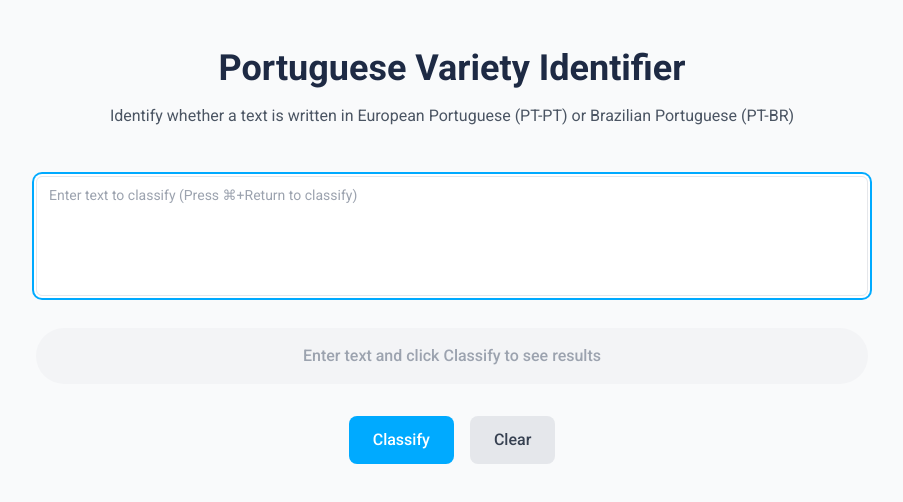
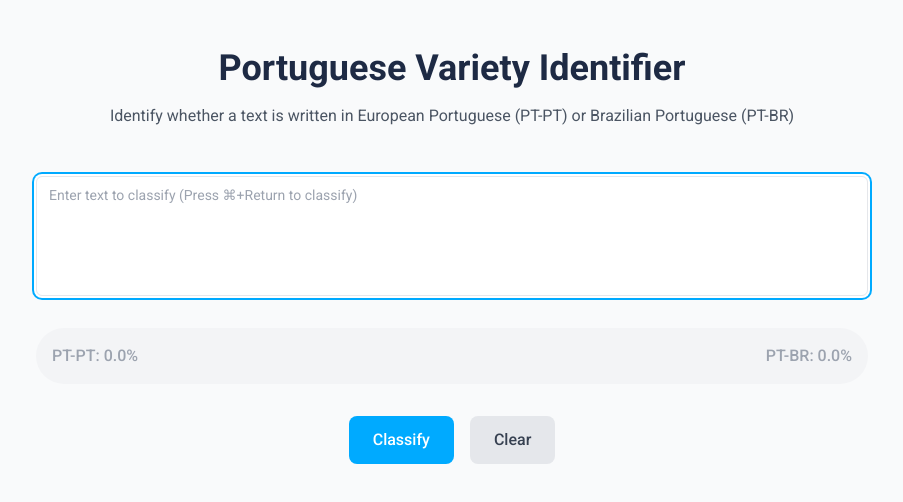
Before and after one commit to LIAAD/ptvid_demo, a Next.js app in the folder frontend/: page / in a window 1280 px wide. Shown: the top 502 px of the page, without its empty margins (188-1091 px from the left). Built offline with nearby package versions, Linux system fonts and the light colour scheme.

Commit message:
Fix score bar

```diff
--- a/frontend/src/app/page.tsx
+++ b/frontend/src/app/page.tsx
@@ -81,52 +81,29 @@ export default function Home() {
         {/* Results - Always visible */}
         <div className="mb-8">
           <div className="relative h-14 bg-gray-100 rounded-full overflow-hidden">
-            {/* PT-PT Score (Left side) */}
-            <div
-              className={`absolute top-0 left-0 h-full bg-light-blue transition-all duration-500 flex items-center
-                ${!hasClassified ? 'opacity-30' : ''}`}
-              style={{ width: `${results.ptPT * 100}%` }}
-            >
-              <span className={`text-white font-medium ml-4 whitespace-nowrap ${results.ptPT < 0.15 ? 'opacity-0' : ''}`}>
-                PT-PT: {(results.ptPT * 100).toFixed(1)}%
+            {/* Fixed Position Labels */}
+            <div className="absolute inset-0 flex items-center justify-between px-4 z-10">
+              <span className={`font-medium whitespace-nowrap ${hasClassified ? 'text-white' : 'text-gray-400'}`}>
+                PT-PT: {hasClassified ? (results.ptPT * 100).toFixed(1) : '0.0'}%
+              </span>
+              <span className={`font-medium whitespace-nowrap ${hasClassified ? 'text-white' : 'text-gray-400'}`}>
+                PT-BR: {hasClassified ? (results.ptBR * 100).toFixed(1) : '0.0'}%
               </span>
             </div>
 
+            {/* PT-PT Score (Left side) */}
+            <div
+              className={`absolute top-0 left-0 h-full bg-light-blue transition-all duration-500
+                ${!hasClassified ? 'opacity-30' : ''}`}
+              style={{ width: `${results.ptPT * 100}%` }}
+            />
+
             {/* PT-BR Score (Right side) */}
             <div
-              className={`absolute top-0 right-0 h-full bg-dark-blue transition-all duration-500 flex items-center justify-end
+              className={`absolute top-0 right-0 h-full bg-dark-blue transition-all duration-500
                 ${!hasClassified ? 'opacity-30' : ''}`}
               style={{ width: `${results.ptBR * 100}%` }}
-            >
-              <span className={`text-white font-medium mr-4 whitespace-nowrap ${results.ptBR < 0.15 ? 'opacity-0' : ''}`}>
-                PT-BR: {(results.ptBR * 100).toFixed(1)}%
-              </span>
-            </div>
-
-            {/* Center Labels (shown when scores are too small) */}
-            {hasClassified && (results.ptPT < 0.15 || results.ptBR < 0.15) && (
-              <div className="absolute inset-0 flex items-center justify-center gap-8">
-                {results.ptPT < 0.15 && (
-                  <span className="text-light-blue font-medium whitespace-nowrap">
-                    PT-PT: {(results.ptPT * 100).toFixed(1)}%
-                  </span>
-                )}
-                {results.ptBR < 0.15 && (
-                  <span className="text-dark-blue font-medium whitespace-nowrap">
-                    PT-BR: {(results.ptBR * 100).toFixed(1)}%
-                  </span>
-                )}
-              </div>
-            )}
-
-            {/* Default state message */}
-            {!hasClassified && (
-              <div className="absolute inset-0 flex items-center justify-center">
-                <span className="text-gray-400 font-medium">
-                  Enter text and click Classify to see results
-                </span>
-              </div>
-            )}
+            />
           </div>
         </div>
 
```
